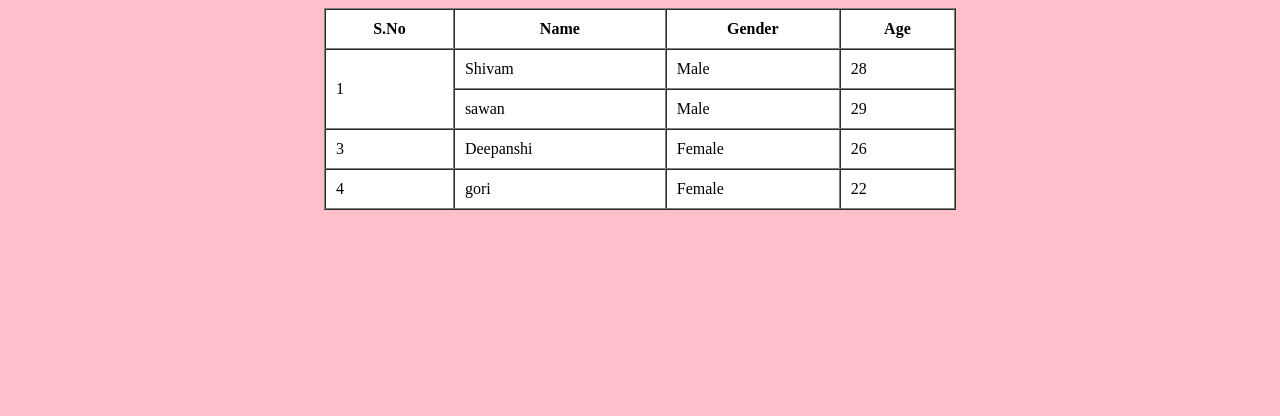
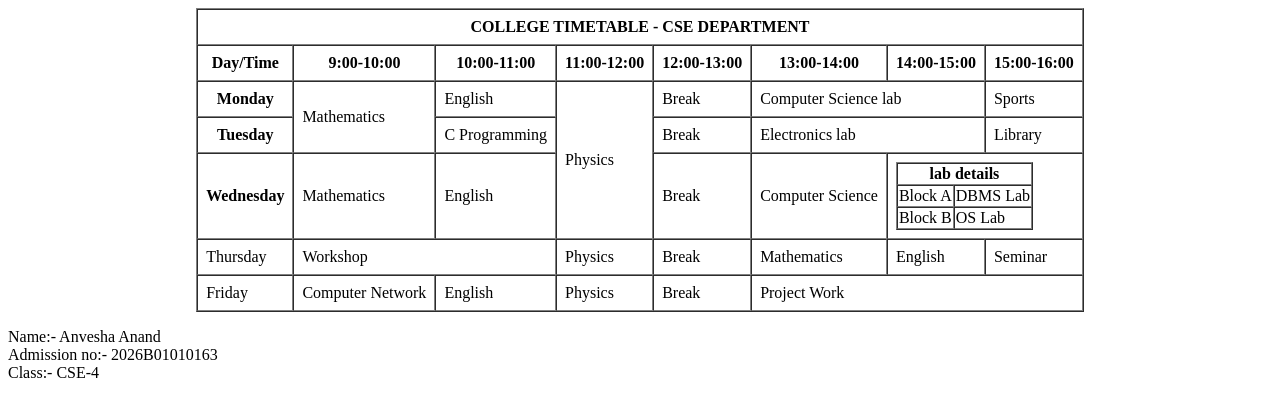
Before and after one commit to GitAnvi/experiments, a plain HTML site: page exp.html in a window 1280 px wide. Drawn offline with Linux system fonts and the light colour scheme.

Commit message:
experiment-3

```diff
--- a/exp.html
+++ b/exp.html
@@ -1,32 +1,82 @@
 <html>
     <head>
-        <title>Document</title></head>
-    <body bgcolor=" pink">
-        <table border="1" bgcolor="white"width="50%" align="center" cellspacing="0" cellpadding="10">
-            <thead>
-                <th>S.No</th>
-                <th>Name</th>
-                <th>Gender</th>
-                <th>Age</th>
-            </thead> <tbody>
+        <title> College Timetable</title></head>
+    <body>
+        <table border="1" align="center" cellspacing="0" cellpadding="8">
+            <tr>
+                <th COLSPAN="8"> COLLEGE TIMETABLE - CSE DEPARTMENT</th>
+            </tr>
+            <tr>
+                <th>Day/Time</th>
+                <th>9:00-10:00</th>
+                <th>10:00-11:00</th>
+                <th>11:00-12:00</th>
+                <th>12:00-13:00</th>
+                <th>13:00-14:00</th>
+                <th>14:00-15:00</th>
+                <th>15:00-16:00</th>
+            </tr>
                 <tr>
-                    <td rowspan="2">1</td>
-                    <td>Shivam</td>
-                    <td>Male</td>
-                    <td>28</td></tr>
+                    <th>Monday</th>
+                    <td rowspan="2">Mathematics</td>
+                    <td>English</td>
+                    <td rowspan="3">Physics</td>
+                    <td>Break</td>
+                    <td colspan="2">Computer Science lab</td>
+                    <td>Sports</td>
+                </tr>
+            <tr>
+                    <th>Tuesday</th>
+                    <td>C Programming</td>
+                    <td>Break</td>
+                    <td colspan="2">Electronics lab</td>
+                    <td>Library</td>
+                </tr>
                <tr>
-                    <!-- <td>2</td> -->
-                    <td>sawan</td>
-                    <td>Male</td>
-                    <td>29</td></tr>
+                <th>Wednesday</th>
+                <td>Mathematics</td>
+                <td>English</td>
+                <td>Break</td>
+                <td>Computer Science</td>
+                <td colspan="2">
+                    <table border="1" cellspacing="0">
+                        <tr>
+                            <th colspan="3">lab details</th>
+                        </tr>
+                        <tr>
+                            <td>Block A</td>
+                            <td>DBMS Lab</td>
+                        </tr>
+                        <tr>
+                            <td>Block B</td>
+                            <td>OS Lab</td>
+                      </tr>
+                 </table>
+                </td>
+             </tr>
                <tr>
-                <td>3</td>
-                <td>Deepanshi</td>
-                <td>Female</td>
-                <td>26</td> </tr>
-               <tr>
-                <td >4</td>
-                <td>gori </td>
-                <td>Female</td>
-                <td>22</td></tr>
-            </tbody></body></html>
+                <td >Thursday</td>
+                <td colspan="2">Workshop</td>
+                <td>Physics</td>
+                <td>Break</td>
+                <td>Mathematics</td>
+                <td>English</td>
+                <td>Seminar</td>
+            </tr>
+            <tr>
+                <td>Friday</td>
+                <td>Computer Network</td>
+                <td>English</td>
+                <td>Physics</td>
+                <td>Break</td>
+                <td colspan="3">Project Work</td>
+            </tr>
+        </table>
+        <footer>
+            <p text="bold">Name:- Anvesha Anand
+                <br>Admission no:- 2026B01010163
+                <br>Class:- CSE-4
+            </p>
+        </footer>
+        </body>
+        </html>
```
Also changed, not shown: 1 other file.
